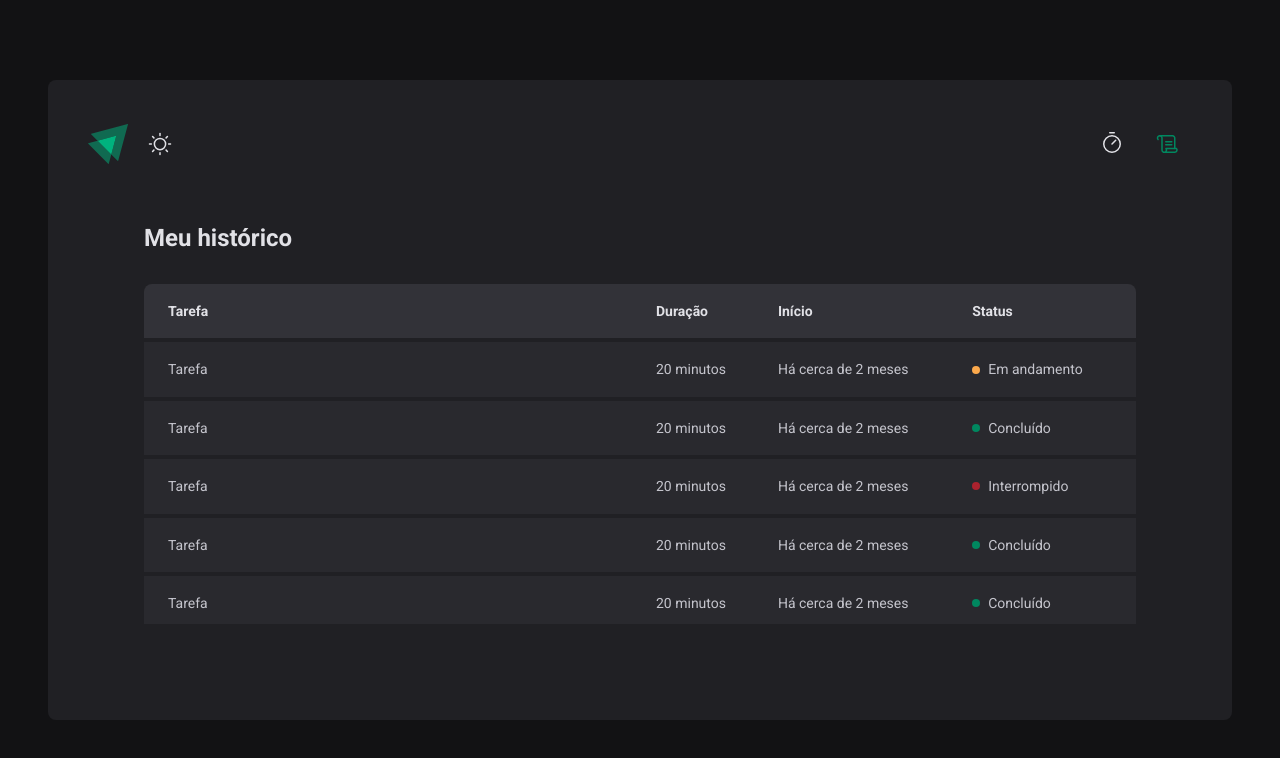
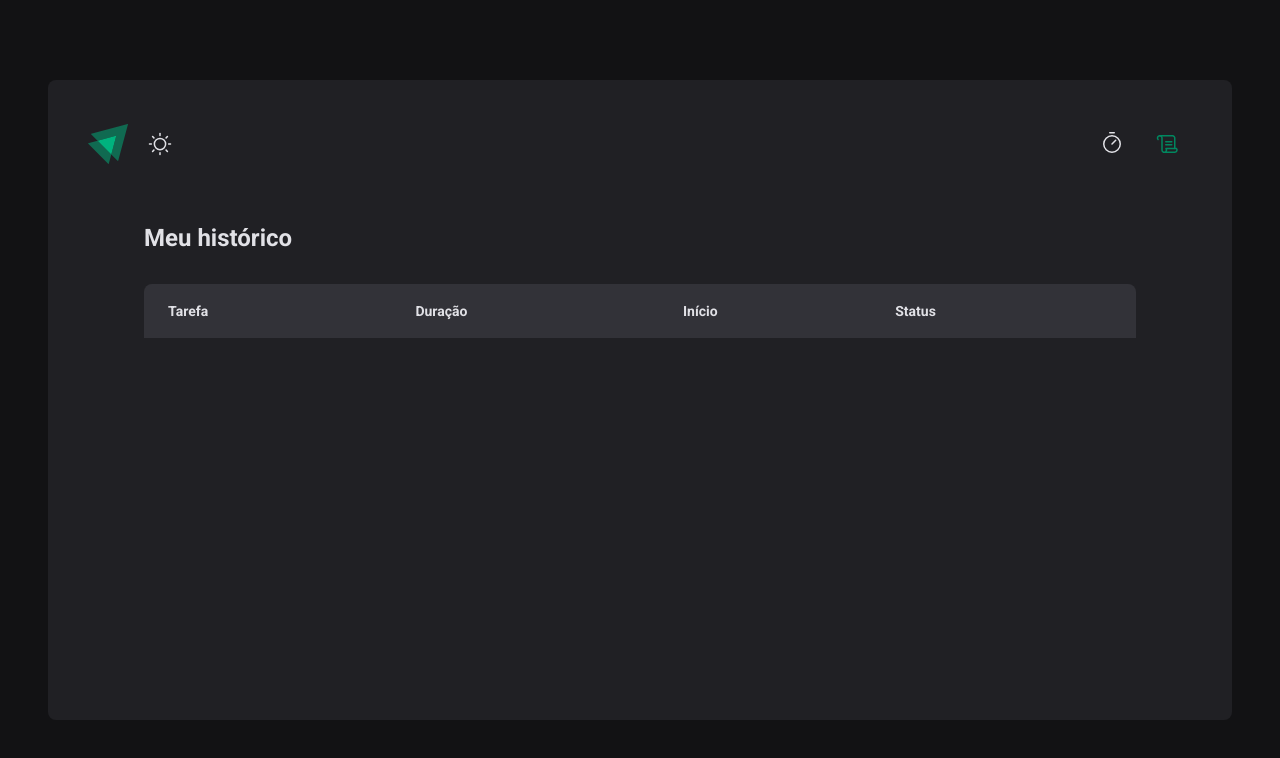
Before and after one commit to daniel-koti/02-ignite-timer, a React (Vite) app: page /history in a window 1280 px wide. Shown: the top 758 px of the page. Built offline with nearby package versions, Linux system fonts and the light colour scheme.

Commit message:
feat: context-api

```diff
--- a/src/context/CycleContext.tsx
+++ b/src/context/CycleContext.tsx
@@ -19,6 +19,7 @@ interface CycleContextProviderProps {
 }
 
 interface CycleContextType {
+  cycles: Cycle[]
   activeCycle: Cycle | undefined
   activeCycleId: string | null
   amountSecondsPassed: number
@@ -45,7 +46,7 @@ export function CyclesContextProvider({ children }: CycleContextProviderProps) {
     setCycles((state) =>
       state.map((cycle) => {
         if (cycle.id === activeCycleId) {
-          return { ...cycle, finshedDate: new Date() }
+          return { ...cycle, finishedDate: new Date() }
         } else {
           return cycle
         }
@@ -68,8 +69,6 @@ export function CyclesContextProvider({ children }: CycleContextProviderProps) {
     setCycles((state) => [...state, newCycle])
     setActiveCycleId(id)
     setAmountSecondsPassed(0)
-
-    // reset()
   }
 
   function interruptCurrentCycle() {
@@ -89,6 +88,7 @@ export function CyclesContextProvider({ children }: CycleContextProviderProps) {
   return (
     <CycleContext.Provider
       value={{
+        cycles,
         activeCycle,
         activeCycleId,
         markCurrentCycleAsFinished,
--- a/src/pages/History/index.tsx
+++ b/src/pages/History/index.tsx
@@ -1,6 +1,13 @@
+import { useContext } from 'react'
+import { CycleContext } from '../../context/CycleContext'
+import { formatDistanceToNow } from 'date-fns'
+import ptBr from 'date-fns/locale/pt-BR'
 import { HistoryContainer, HistoryList, Status } from './styles'
 
 export function History() {
+  const { cycles } = useContext(CycleContext)
+  console.log(cycles)
+
   return (
     <HistoryContainer>
       <h1>Meu histórico</h1>
@@ -16,54 +23,36 @@ export function History() {
             </tr>
           </thead>
           <tbody>
-            <tr>
-              <td>Tarefa</td>
-              <td>20 minutos</td>
-              <td>Há cerca de 2 meses</td>
-              <td>
-                <Status statusColor="yellow">Em andamento</Status>
-              </td>
-            </tr>
-            <tr>
-              <td>Tarefa</td>
-              <td>20 minutos</td>
-              <td>Há cerca de 2 meses</td>
-              <td>
-                <Status statusColor="green">Concluído</Status>
-              </td>
-            </tr>
-            <tr>
-              <td>Tarefa</td>
-              <td>20 minutos</td>
-              <td>Há cerca de 2 meses</td>
-              <td>
-                <Status statusColor="red">Interrompido</Status>
-              </td>
-            </tr>
-            <tr>
-              <td>Tarefa</td>
-              <td>20 minutos</td>
-              <td>Há cerca de 2 meses</td>
-              <td>
-                <Status statusColor="green">Concluído</Status>
-              </td>
-            </tr>
-            <tr>
-              <td>Tarefa</td>
-              <td>20 minutos</td>
-              <td>Há cerca de 2 meses</td>
-              <td>
-                <Status statusColor="green">Concluído</Status>
-              </td>
-            </tr>
-            <tr>
-              <td>Tarefa</td>
-              <td>20 minutos</td>
-              <td>Há cerca de 2 meses</td>
-              <td>
-                <Status statusColor="red">Interrompido</Status>
-              </td>
-            </tr>
+            {cycles.map((cycle) => {
+              return (
+                <tr key={cycle.id}>
+                  <td>{cycle.task}</td>
+                  <td>
+                    {cycle.minutesAmount}
+                    {cycle.minutesAmount > 1 ? ' minutos' : ' minuto'}
+                  </td>
+                  <td>
+                    {formatDistanceToNow(cycle.startDate, {
+                      addSuffix: true,
+                      locale: ptBr,
+                    })}
+                  </td>
+                  <td>
+                    {cycle.finishedDate && (
+                      <Status statusColor="green">Concluído</Status>
+                    )}
+
+                    {cycle.interruptedDate && (
+                      <Status statusColor="red">Interrompido</Status>
+                    )}
+
+                    {!cycle.finishedDate && !cycle.interruptedDate && (
+                      <Status statusColor="yellow">Em andamento</Status>
+                    )}
+                  </td>
+                </tr>
+              )
+            })}
           </tbody>
         </table>
       </HistoryList>
--- a/src/pages/Home/components/Countdown/index.tsx
+++ b/src/pages/Home/components/Countdown/index.tsx
@@ -1,8 +1,8 @@
 import { differenceInSeconds } from 'date-fns'
 import { useContext, useEffect } from 'react'
+import { CycleContext } from '../../../../context/CycleContext'
 
 import { CountdownContainer, Separator } from './styles'
-import { CyclesContext } from '../../index'
 
 export function Countdown() {
   const {
@@ -11,7 +11,7 @@ export function Countdown() {
     markCurrentCycleAsFinished,
     amountSecondsPassed,
     setSecondsPassed,
-  } = useContext(CyclesContext)
+  } = useContext(CycleContext)
 
   const totalSeconds = activeCycle ? activeCycle?.minutesAmount * 60 : 0
 
@@ -55,7 +55,13 @@ export function Countdown() {
     return () => {
       clearInterval(interval)
     }
-  }, [activeCycle, totalSeconds, activeCycleId, markCurrentCycleAsFinished])
+  }, [
+    activeCycle,
+    totalSeconds,
+    activeCycleId,
+    markCurrentCycleAsFinished,
+    setSecondsPassed,
+  ])
 
   return (
     <CountdownContainer>
--- a/src/pages/Home/components/NewCycleForm/index.tsx
+++ b/src/pages/Home/components/NewCycleForm/index.tsx
@@ -1,10 +1,11 @@
 import { FormContainer, MinutesAmountInput, TaskInput } from './styles'
 import { useContext } from 'react'
-import { CyclesContext } from '../../index'
+
 import { useFormContext } from 'react-hook-form'
+import { CycleContext } from '../../../../context/CycleContext'
 
 export function NewCycleForm() {
-  const { activeCycle } = useContext(CyclesContext)
+  const { activeCycle } = useContext(CycleContext)
   const { register } = useFormContext()
 
   return (
--- a/src/pages/Home/index.tsx
+++ b/src/pages/Home/index.tsx
@@ -37,14 +37,19 @@ export function Home() {
     },
   })
 
-  const { handleSubmit, watch /* reset */ } = newCycleForm
+  const { handleSubmit, watch, reset } = newCycleForm
+
+  function handleCreateNewCycle(data: NewCycleFormData) {
+    createNewCycle(data)
+    reset()
+  }
 
   const task = watch('task')
   const isSubmitDisabled = !task
 
   return (
     <HomeContainer>
-      <form onSubmit={handleSubmit(createNewCycle)} action="">
+      <form onSubmit={handleSubmit(handleCreateNewCycle)} action="">
         <FormProvider {...newCycleForm}>
           <NewCycleForm />
         </FormProvider>
```
